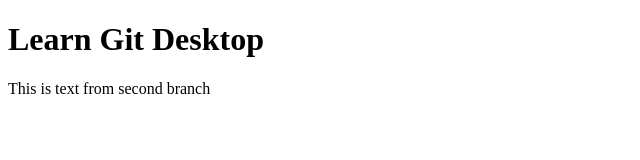
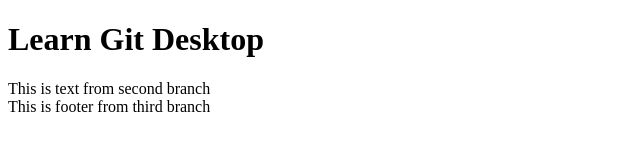
Before and after one commit to PatchyBenz/react-project, a plain HTML site: page index.html in a window 1280 px wide. Shown: the whole page, without its empty margins (0-640 px from the left). Drawn offline with Linux system fonts and the light colour scheme.

Commit message:
add footer and stuff
add footer and stuff

```diff
--- a/index.html
+++ b/index.html
@@ -9,5 +9,6 @@
 <body>
     <h1>Learn Git Desktop</h1>
     <main>This is text from second branch</main>
+    <footer>This is footer from third branch</footer>
 </body>
 </html>
```
